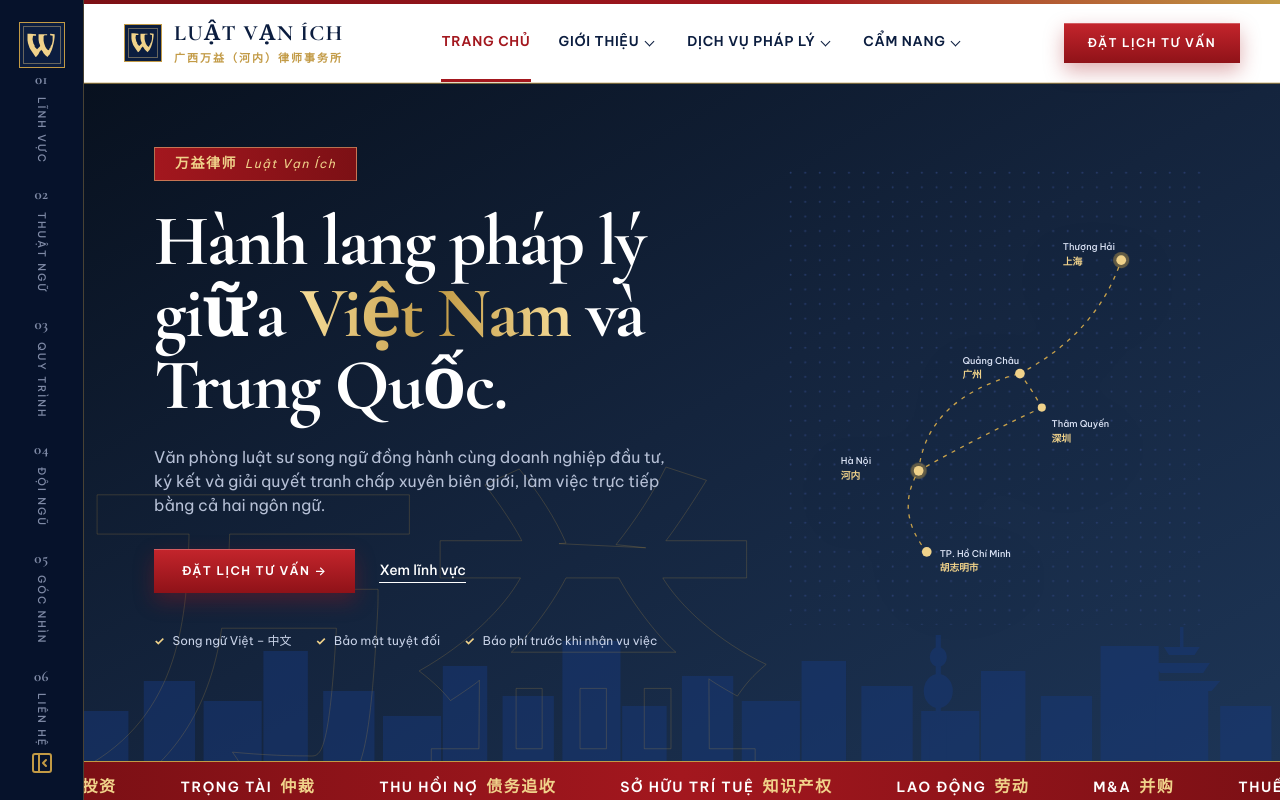
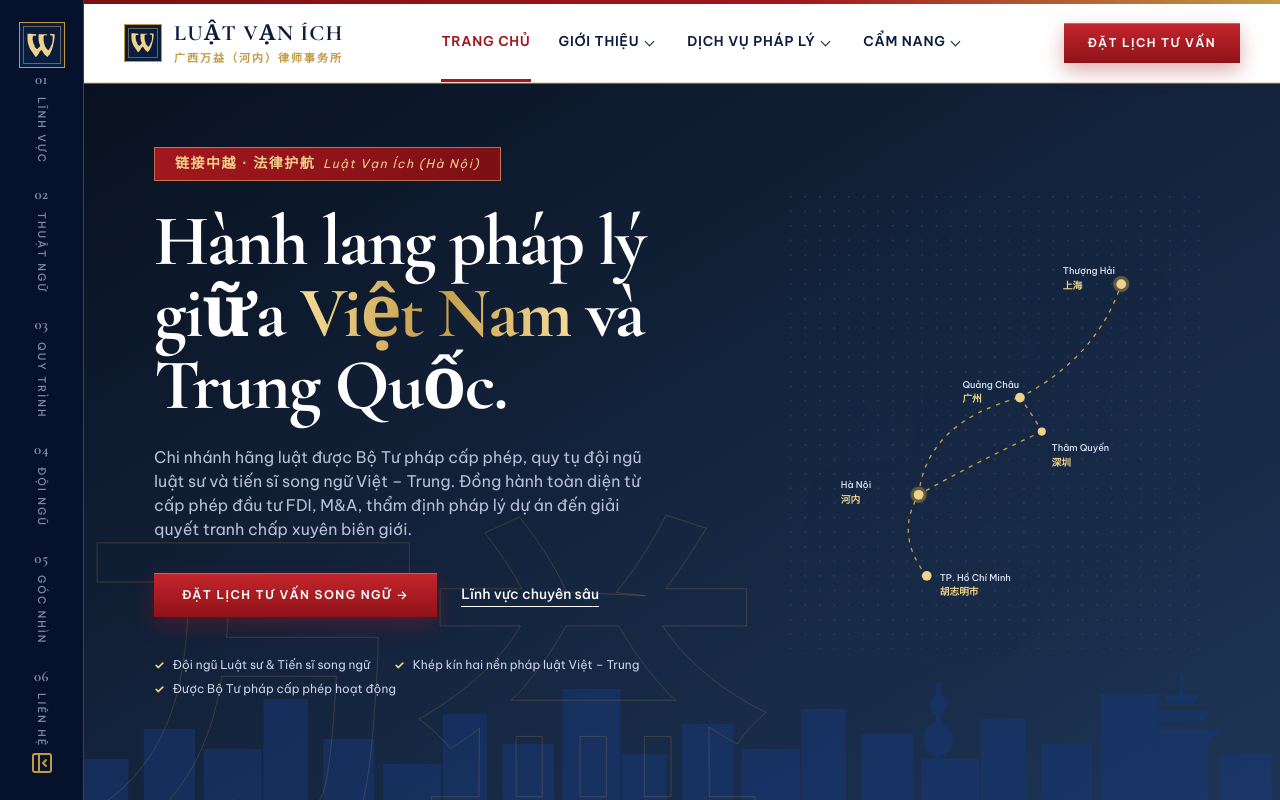
Before and after one commit to henruysun2511/luatvanich, a Next.js app in the folder luatvanich_fe/: page /en in a window 1280 px wide. Shown: the top 800 px of the page. Built offline with nearby package versions, Linux system fonts and the light colour scheme; no server answers.

Commit message:
feat(hero): upgrade hero section typography and bilingual content based on official catalogue

```diff
--- a/luatvanich_fe/src/features/home/components/HeroSection.tsx
+++ b/luatvanich_fe/src/features/home/components/HeroSection.tsx
@@ -1,11 +1,16 @@
 "use client";
 
 import React from "react";
+import { useParams } from "next/navigation";
 import { EyebrowBadge } from "@/components/ui/eyebrow-badge";
 import { CorridorRadarMap } from "./CorridorRadarMap";
 import { scrollToAnchor } from "@/lib/utils";
 
 export function HeroSection() {
+  const params = useParams();
+  const lang = (params?.lang as string) || "vi";
+  const isZh = lang === "zh-CN" || lang === "zh";
+
   return (
     <section className="relative bg-gradient-to-br from-[#08111f] via-[#14243d] to-[#1d3556] text-white overflow-hidden scroll-mt-20" id="top">
       {/* Vector Kiến trúc Cao ốc Skyline */}
@@ -61,43 +66,80 @@ export function HeroSection() {
 
       <div className="max-w-6xl mx-auto px-6 lg:px-12 relative z-[2] grid grid-cols-1 lg:grid-cols-12 gap-8 items-center min-h-[660px] pt-16 pb-28">
         <div className="lg:col-span-7 space-y-6">
-          <EyebrowBadge hz="万益律师" text="Luật Vạn Ích" variant="tag" />
+          <EyebrowBadge
+            hz={isZh ? "链接中越 · 法律护航" : "链接中越 · 法律护航"}
+            text={isZh ? "广西万益（河内）律师事务所" : "Luật Vạn Ích (Hà Nội)"}
+            variant="tag"
+          />
+
           <h1 className="font-royal text-4xl sm:text-6xl lg:text-7xl font-bold leading-[1.08] tracking-tight">
+            {isZh ? (
+              <>
+                中越跨境法治走廊 ·{" "}
+                <i className="not-italic bg-gradient-to-r from-[#f6dc98] via-[#c29a45] to-[#f6dc98] bg-clip-text text-transparent">
+                  法律护航
+                </i>
+              </>
+            ) : (
+              <>
                 Hành lang pháp lý giữa{" "}
                 <i className="not-italic bg-gradient-to-r from-[#f6dc98] via-[#c29a45] to-[#f6dc98] bg-clip-text text-transparent">
                   Việt Nam
                 </i>{" "}
                 và Trung Quốc.
+              </>
+            )}
           </h1>
+
           <p className="text-sm sm:text-base text-[#b6c0d6] max-w-lg leading-relaxed">
-            Văn phòng luật sư song ngữ đồng hành cùng doanh nghiệp đầu tư, ký kết và giải quyết tranh chấp xuyên biên giới, làm việc trực tiếp bằng cả hai ngôn ngữ.
+            {isZh
+              ? "经越南司法部批准设立的中国境外涉外律师分支机构，汇聚中越双语资深律师与法学博士团队。全周期护航中资企业赴越投资落地、并购重组、合规风控与涉外争议解决。"
+              : "Chi nhánh hãng luật được Bộ Tư pháp cấp phép, quy tụ đội ngũ luật sư và tiến sĩ song ngữ Việt – Trung. Đồng hành toàn diện từ cấp phép đầu tư FDI, M&A, thẩm định pháp lý dự án đến giải quyết tranh chấp xuyên biên giới."}
           </p>
+
           <div className="flex flex-wrap items-center gap-6 pt-2">
             <a
               className="btn-royal"
               href="#lienhe"
               onClick={(e) => scrollToAnchor(e, "lienhe")}
             >
-              Đặt lịch tư vấn &rarr;
+              {isZh ? "预约双语咨询 →" : "Đặt lịch tư vấn song ngữ →"}
             </a>
             <a
               className="font-medium text-sm border-b border-white hover:text-[#f0d28a] hover:border-[#f0d28a] transition-colors pb-0.5"
               href="#linhvuc"
               onClick={(e) => scrollToAnchor(e, "linhvuc")}
             >
-              Xem lĩnh vực
+              {isZh ? "专业业务领域" : "Lĩnh vực chuyên sâu"}
             </a>
           </div>
+
           <ul className="flex flex-wrap gap-x-6 gap-y-2 pt-4 text-xs text-[#c9d3e8]">
+            {isZh ? (
+              <>
                 <li className="flex items-center gap-2">
-              <span className="text-[#f0d28a] font-bold">✓</span> Song ngữ Việt – 中文
+                  <span className="text-[#f0d28a] font-bold">✓</span> 中越双语律师与法学博士团队
                 </li>
                 <li className="flex items-center gap-2">
-              <span className="text-[#f0d28a] font-bold">✓</span> Bảo mật tuyệt đối
+                  <span className="text-[#f0d28a] font-bold">✓</span> 贯通中越两国双重法域体系
                 </li>
                 <li className="flex items-center gap-2">
-              <span className="text-[#f0d28a] font-bold">✓</span> Báo phí trước khi nhận vụ việc
+                  <span className="text-[#f0d28a] font-bold">✓</span> 越南司法部合规备案分支机构
                 </li>
+              </>
+            ) : (
+              <>
+                <li className="flex items-center gap-2">
+                  <span className="text-[#f0d28a] font-bold">✓</span> Đội ngũ Luật sư &amp; Tiến sĩ song ngữ
+                </li>
+                <li className="flex items-center gap-2">
+                  <span className="text-[#f0d28a] font-bold">✓</span> Khép kín hai nền pháp luật Việt – Trung
+                </li>
+                <li className="flex items-center gap-2">
+                  <span className="text-[#f0d28a] font-bold">✓</span> Được Bộ Tư pháp cấp phép hoạt động
+                </li>
+              </>
+            )}
           </ul>
         </div>
 
```
Lines whose indentation alone changed are shown as unchanged.
